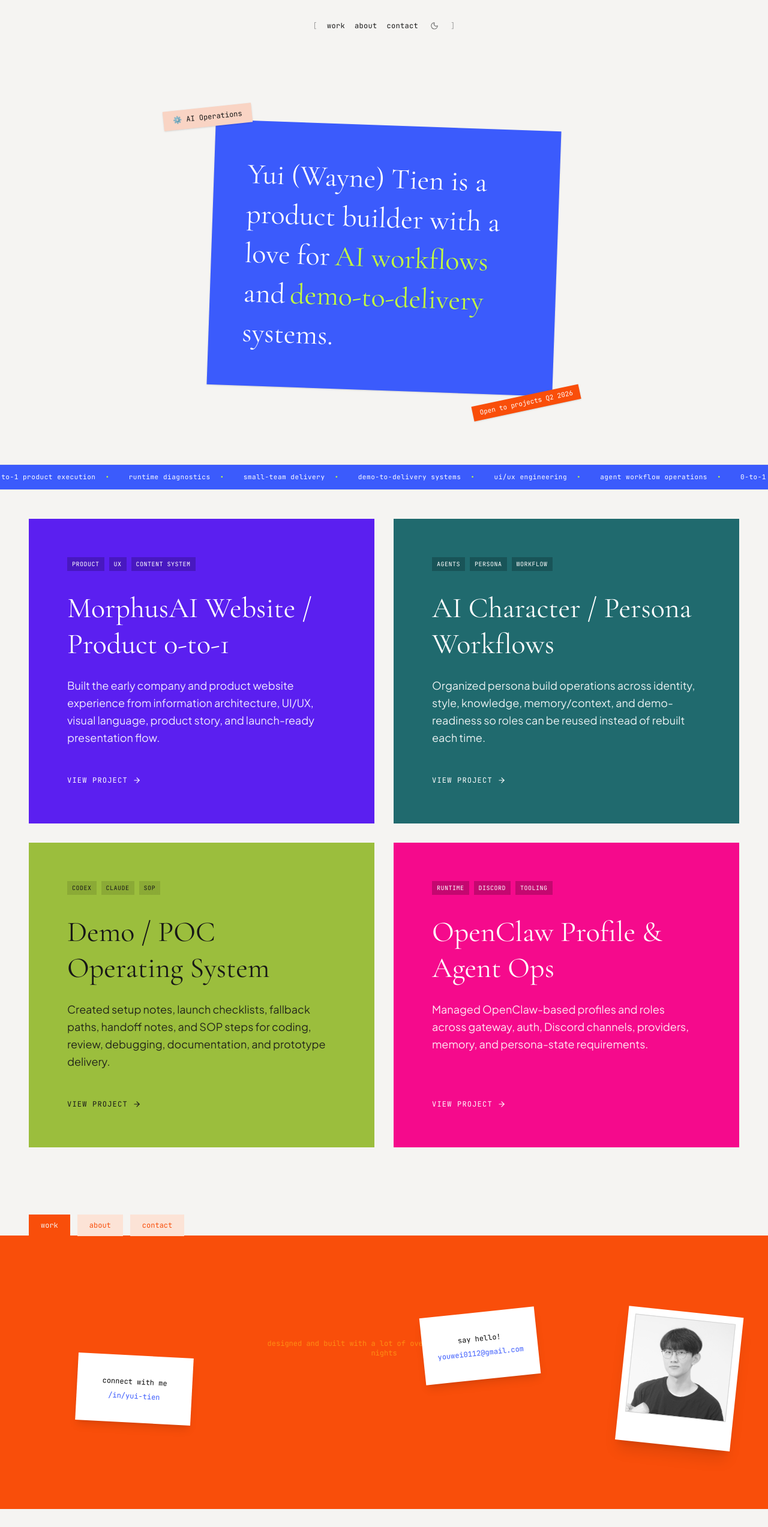
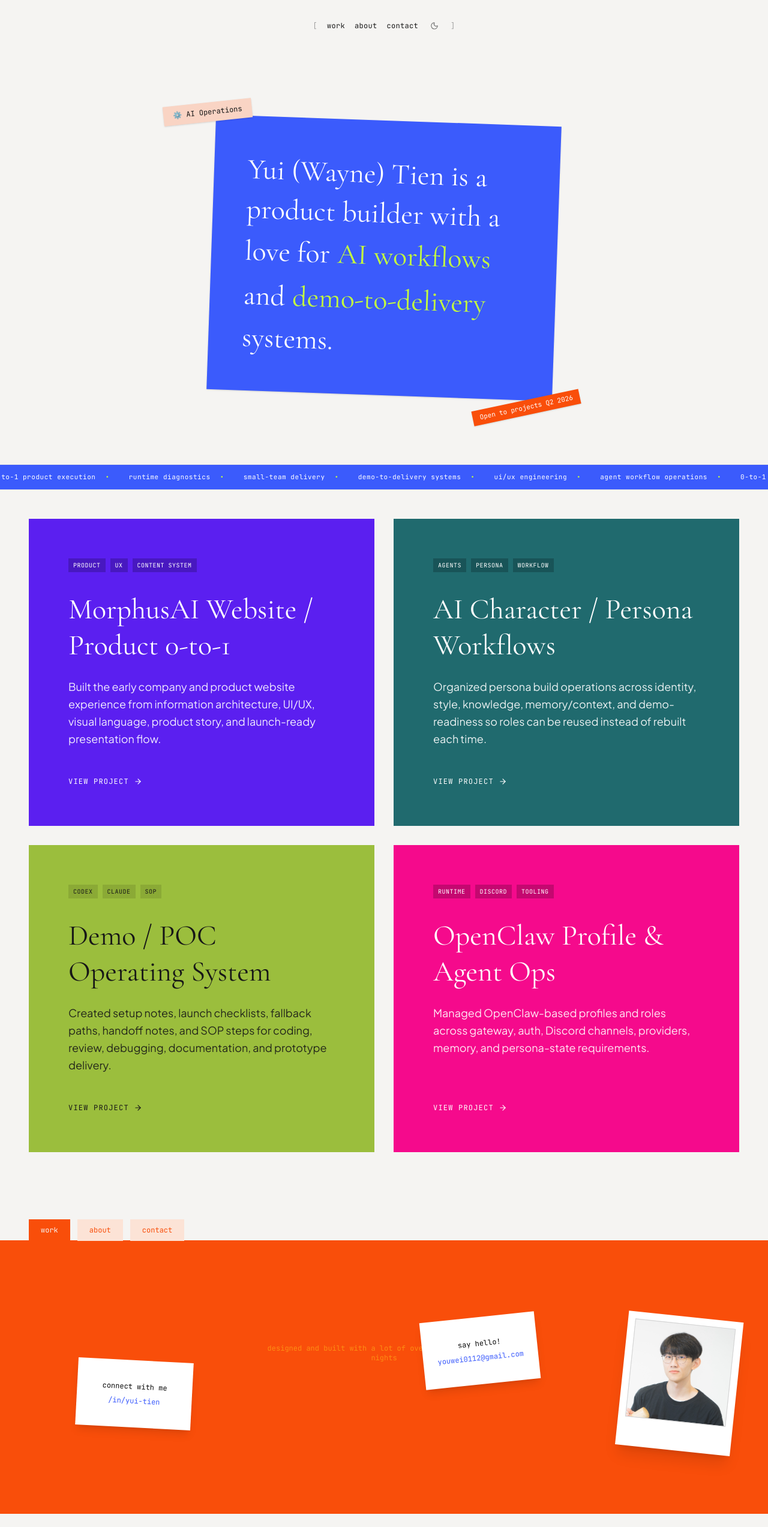
Before and after one commit to YUI-TIEN/wayne-portfolio, a React (Vite) app: page / in a window 1280 px wide. Shown: the top 2546 px of the page at 60% size. Built offline with nearby package versions, Linux system fonts and the light colour scheme.

Commit message:
feat: add custom cursor, richer hover states, and remove polaroid grayscale

```diff
--- a/src/App.tsx
+++ b/src/App.tsx
@@ -59,6 +59,48 @@ const stack = [
   'ui/ux engineering',
 ]
 
+function CustomCursor() {
+  const [position, setPosition] = useState({ x: -100, y: -100 });
+  const [isPointer, setIsPointer] = useState(false);
+
+  useEffect(() => {
+    // Only apply custom cursor logic on devices that support hover (non-touch)
+    if (window.matchMedia('(pointer: coarse)').matches) return;
+
+    const moveCursor = (e: MouseEvent) => {
+      setPosition({ x: e.clientX, y: e.clientY });
+      const target = e.target as HTMLElement;
+      // Check if hovering over a clickable element or our custom hero hover blocks
+      const clickable = window.getComputedStyle(target).cursor === 'pointer' ||
+                        target.tagName.toLowerCase() === 'a' ||
+                        target.tagName.toLowerCase() === 'button' ||
+                        target.closest('a') ||
+                        target.closest('button');
+      setIsPointer(!!clickable);
+    };
+
+    window.addEventListener('mousemove', moveCursor);
+    return () => window.removeEventListener('mousemove', moveCursor);
+  }, []);
+
+  // Hide on touch devices
+  if (typeof window !== 'undefined' && window.matchMedia('(pointer: coarse)').matches) return null;
+
+  return (
+    <div
+      className={`fixed pointer-events-none z-[9999] rounded-full mix-blend-difference transition-all duration-150 ease-out`}
+      style={{
+        left: `${position.x}px`,
+        top: `${position.y}px`,
+        transform: `translate(-50%, -50%) scale(${isPointer ? 2.5 : 1})`,
+        width: '16px',
+        height: '16px',
+        backgroundColor: 'white'
+      }}
+    />
+  );
+}
+
 function App() {
   const [isDark, setIsDark] = useState(false)
   const [activeTab, setActiveTab] = useState('work')
@@ -74,7 +116,8 @@ function App() {
   }, [isDark])
 
   return (
-    <div className="min-h-screen bg-brand-bg dark:bg-brand-ink text-neutral-900 dark:text-white font-sans selection:bg-brand-lime selection:text-neutral-900 transition-colors duration-300">
+    <div className="min-h-screen bg-brand-bg dark:bg-brand-ink text-neutral-900 dark:text-white font-sans selection:bg-brand-lime selection:text-neutral-900 transition-colors duration-300 lg:cursor-none">
+      <CustomCursor />
       {/* Navigation */}
       <nav className="flex justify-center items-center py-8 text-xs font-mono lowercase tracking-wide relative z-50 max-w-7xl mx-auto px-6 md:px-12">
         <div className="flex items-center gap-4">
@@ -112,8 +155,8 @@ function App() {
           <div className="bg-brand-blue text-white p-8 md:p-14 relative z-10 w-full max-w-xl rotate-2 shadow-sm">
             <p className="text-3xl md:text-5xl font-serif leading-snug">
               Yui (Wayne) Tien is a product builder with a love for
-              <span className="text-brand-lime px-1 mx-1">AI workflows</span> and
-              <span className="text-brand-lime px-1 mx-1">demo-to-delivery</span> systems.
+              <span className="text-brand-lime px-2 mx-1 py-1 rounded-sm hover:bg-brand-lime hover:text-brand-blue transition-all duration-300 cursor-pointer inline-block hover:-translate-y-1 hover:shadow-[4px_4px_0px_#F94E0A]">AI workflows</span> and
+              <span className="text-brand-lime px-2 mx-1 py-1 rounded-sm hover:bg-brand-lime hover:text-brand-blue transition-all duration-300 cursor-pointer inline-block hover:-translate-y-1 hover:shadow-[4px_4px_0px_#F94E0A]">demo-to-delivery</span> systems.
             </p>
           </div>
         </div>
@@ -133,7 +176,7 @@ function App() {
       {/* Projects Grid */}
       <section id="work" className="grid grid-cols-1 md:grid-cols-2 gap-8 max-w-7xl mx-auto px-6 md:px-12 w-full py-12">
         {projects.map((p, i) => (
-          <div key={i} className={`p-10 md:p-16 flex flex-col justify-start min-h-[450px] rounded-none ${p.bg}`}>
+          <div key={i} className={`p-10 md:p-16 flex flex-col justify-start min-h-[450px] rounded-none ${p.bg} transition-all duration-300 border-2 border-transparent hover:-translate-y-2 hover:shadow-[12px_12px_0px_#1A1A1A] dark:hover:shadow-[12px_12px_0px_rgba(255,255,255,0.2)] hover:border-black dark:hover:border-white/20`}>
             <div className="flex flex-wrap gap-2 mb-8">
               {p.tags.map(t => (
                 <span key={t} className={`text-[10px] font-mono uppercase tracking-wider px-2 py-1 backdrop-blur-sm ${p.tagBg}`}>
@@ -197,10 +240,10 @@ function App() {
             </div>
 
             {/* Polaroid frame */}
-            <div className="absolute right-0 md:right-[5%] bottom-0 md:-bottom-8 rotate-6 w-40 h-48 md:w-48 md:h-56 bg-white p-3 pb-12 shadow-xl z-10 hidden sm:flex flex-col hover:rotate-3 transition-transform duration-300 transform origin-bottom-right">
+            <div className="absolute right-0 md:right-[5%] bottom-0 md:-bottom-8 rotate-6 w-40 h-48 md:w-48 md:h-56 bg-white p-3 pb-12 shadow-xl z-10 hidden sm:flex flex-col hover:rotate-3 transition-transform duration-300 transform origin-bottom-right group cursor-pointer">
               <div className="w-full h-full bg-neutral-200 border border-neutral-300 flex items-center justify-center overflow-hidden">
                  {/* Real photo generated using Google's Gemini Image Engine */}
-                <img src={`${import.meta.env.BASE_URL}avatar.png`} alt="Photo" className="w-full h-full object-cover opacity-90 grayscale hover:grayscale-0 transition-all duration-500" />
+                <img src={`${import.meta.env.BASE_URL}avatar.png`} alt="Photo" className="w-full h-full object-cover opacity-90 transition-all duration-500 group-hover:scale-110" />
               </div>
             </div>
 
--- a/src/index.css
+++ b/src/index.css
@@ -55,3 +55,9 @@
 .marquee-scroll:hover {
   animation-play-state: paused;
 }
+
+@media (pointer: fine) {
+  body, a, button, [role="button"] {
+    cursor: none !important;
+  }
+}
```
